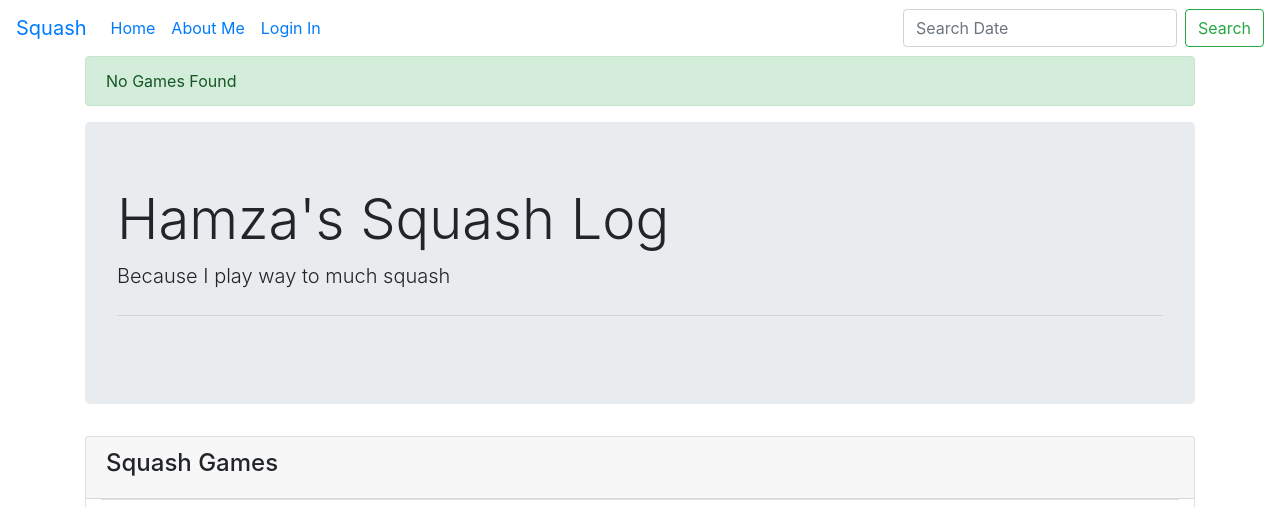
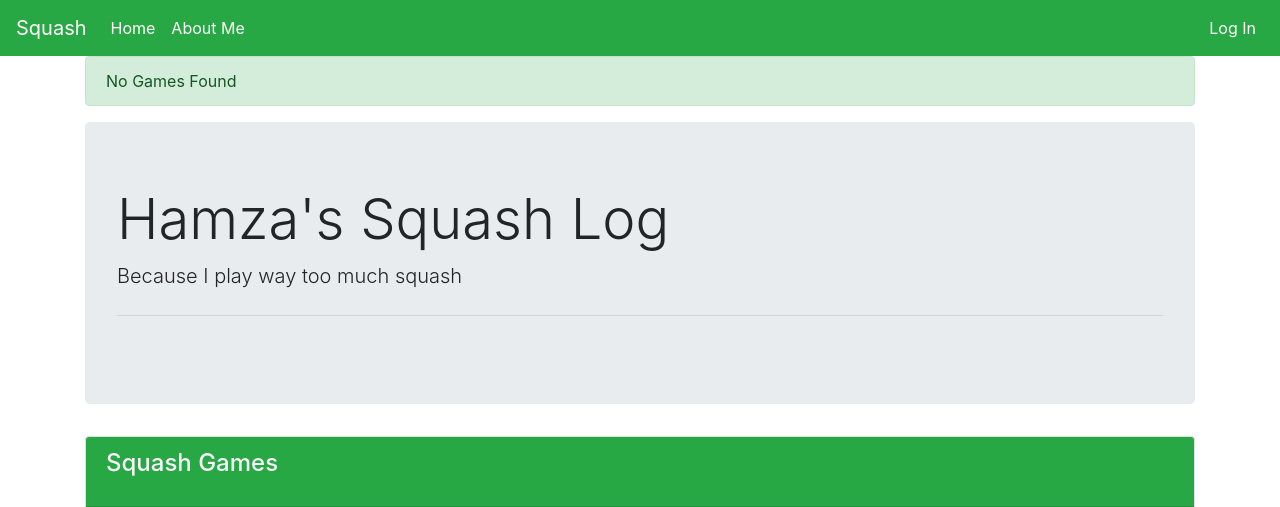
Before and after one commit to abdullahsumbal/Hamza_Gift, a Flask app: page /home in a window 1280 px wide. Shown: the top 507 px of the page. Run offline with Flask 2, Linux system fonts and the light colour scheme; data that the repository does not hold is empty; some libraries are stand-ins or nearby versions.

Commit message:
made changes to color

```diff
--- a/templates/about.html
+++ b/templates/about.html
@@ -5,6 +5,6 @@
   <p class="lead">My Name is Hamza and I play too much squash</p>
   <hr class="my-4">
   <p>This website is dedicated to Hamza Ehali to keep track of his games.</p>
-  <a class="btn btn-primary btn-lg" href="#" role="button">Learn more</a>
+  <a class="btn btn-success btn-lg " href="#" role="button">Learn more</a>
 </div>
 {% endblock %}
--- a/templates/home.html
+++ b/templates/home.html
@@ -2,16 +2,16 @@
 {% block body %}
 <div class="jumbotron">
   <h1 class="display-4">Hamza's Squash Log</h1>
-  <p class="lead">Because I play way to much squash</p>
+  <p class="lead">Because I play way too much squash</p>
   <hr class="my-4">
     {% if session.logged_in %}
       <p>Click Here to add more games</p>
-      <a class="btn btn-primary btn-lg" href="/register" role="button">Add Game</a>
+      <a class="btn btn-success btn-lg " href="/register" role="button">Add Game</a>
     {% endif %}
 </div>
       <div class="card">
-    <div class="card-header" data-background-color="orange">
-      <h4 class="title">Squash Games</h4>
+    <div class="card-header bg-success" data-background-color="orange">
+      <h4 class="title"><p class="text-light">Squash Games</p></h4>
     </div>
     <div class="container-fluid">
       <table class="table table-hover text-centered">
@@ -29,7 +29,7 @@
       <tbody>
         {% for game in games %}
             <tr>
-                <td><a href="game/{{game.idgames}}">{{game.idgames}}</a></td>
+                <td><a href="game/{{game.idgames}}" class="text-success">{{game.idgames}}</a></td>
                 <td>{{game.opponent}}</td>
                 <td>{{game.date}}</td>
                 <td>{{game.score_hamza}}</td>
--- a/templates/includes/_navbar.html
+++ b/templates/includes/_navbar.html
@@ -1,4 +1,4 @@
-    <nav class="navbar navbar-expand-md  ">
+    <nav class="navbar navbar-expand-lg navbar-dark bg-success" >
       <a class="navbar-brand" href="#">Squash</a>
       <button class="navbar-toggler" type="button" data-toggle="collapse" data-target="#navbarsExampleDefault" aria-controls="navbarsExampleDefault" aria-expanded="false" aria-label="Toggle navigation">
         <span class="navbar-toggler-icon"></span>
@@ -10,26 +10,26 @@
             <a class="nav-link" href="/">Home <span class="sr-only">(current)</span></a>
             </li>
             {% if session.logged_in %}
-            <li class="nav-item">
+            <li class="nav-item active">
                 <a class="nav-link" href="/register">Add Game</a>
             </li>
             {% endif %}
-            <li class="nav-item">
+            <li class="nav-item active">
             <a class="nav-link" href="/about">About Me</a>
             </li>
+
+        </ul>
+          <ul class="nav navbar-nav navbar-right">
             {% if session.logged_in %}
-           <li class="nav-item right">
-                <a class="nav-link" href="/logout">Login Out</a>
+           <li class="nav-item right active">
+                <a class="nav-link" href="/logout">Log Out</a>
             </li>
                 {% else %}
-                <li class="nav-item">
-                <a class="nav-link" href="/login">Login In</a>
+                <li class="nav-item active">
+                <a class="nav-link" href="/login">Log In</a>
             </li>
             {% endif %}
-        </ul>
-        <form class="form-inline my-2 my-lg-0">
-          <input class="form-control mr-sm-2" type="text" placeholder="Search Date" aria-label="Search">
-          <button class="btn btn-outline-success my-2 my-sm-0" type="submit">Search</button>
-        </form>
+
+          </ul>
       </div>
     </nav>
--- a/templates/layout.html
+++ b/templates/layout.html
@@ -2,7 +2,7 @@
 <html lang="en">
 <head>
     <meta charset="UTF-8">
-    <title>Hamza Vs Sumbal</title>
+    <title>Hamza And Squash</title>
     <link rel="stylesheet" href="https://stackpath.bootstrapcdn.com/bootstrap/4.1.0/css/bootstrap.min.css">
 
 </head>
--- a/templates/login.html
+++ b/templates/login.html
@@ -11,6 +11,6 @@
       <label>Password</label>
       <input type="password" name="password" class="form-control" value={{request.form.password}}>
     </div>
-    <button type="submit" class="btn btn-primary">Submit</button>
+    <button type="submit" class="btn btn-success">Submit</button>
   </form>
 {% endblock %}
--- a/templates/register.html
+++ b/templates/register.html
@@ -22,6 +22,6 @@
     <div class="form-group">
       {{render_field(form.comment, class_="form-control", id='editor')}}
     </div>
-    <p><input type="submit" class="btn btn-primary" value="Submit"></p>
+    <p><input type="submit" class="btn btn-success" value="Submit"></p>
   </form>
 {% endblock %}
```
